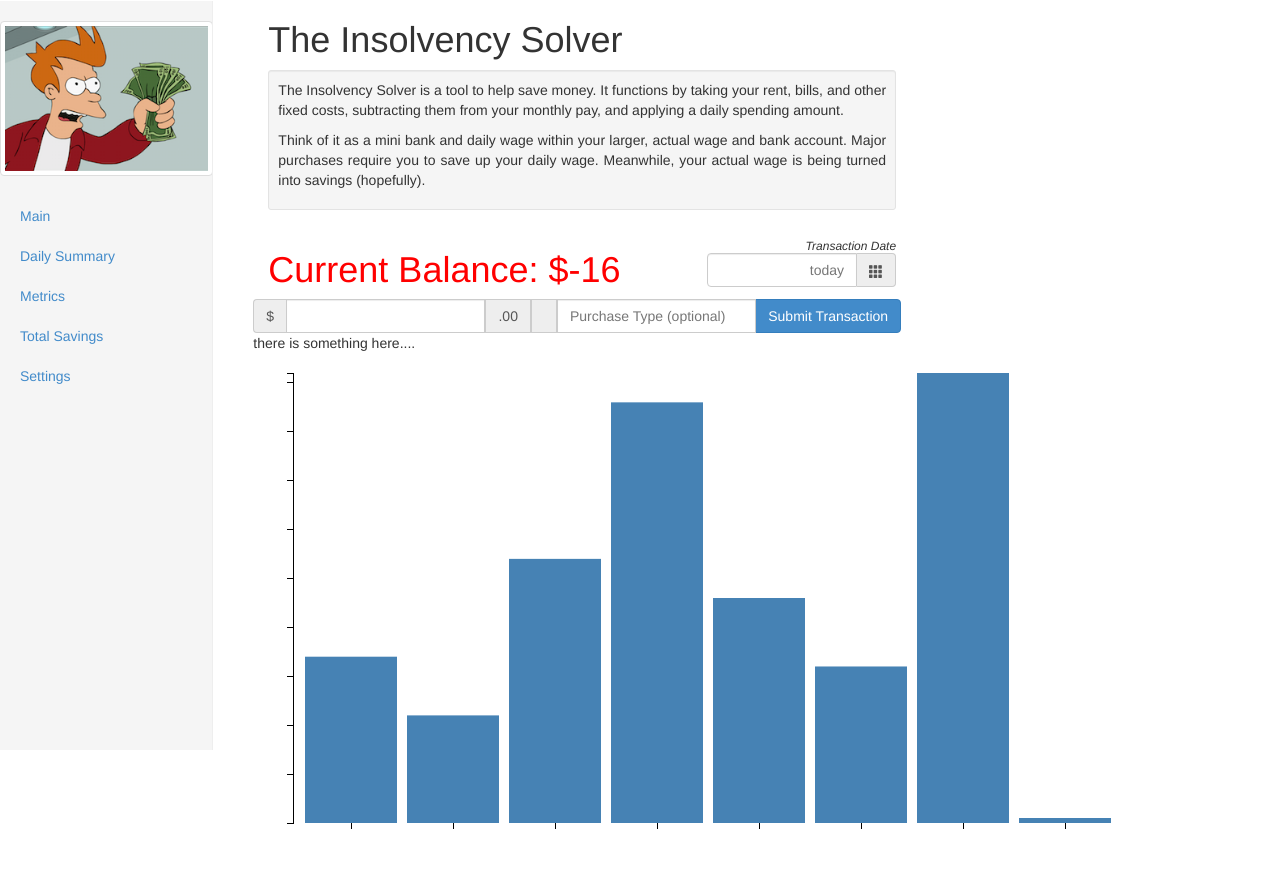
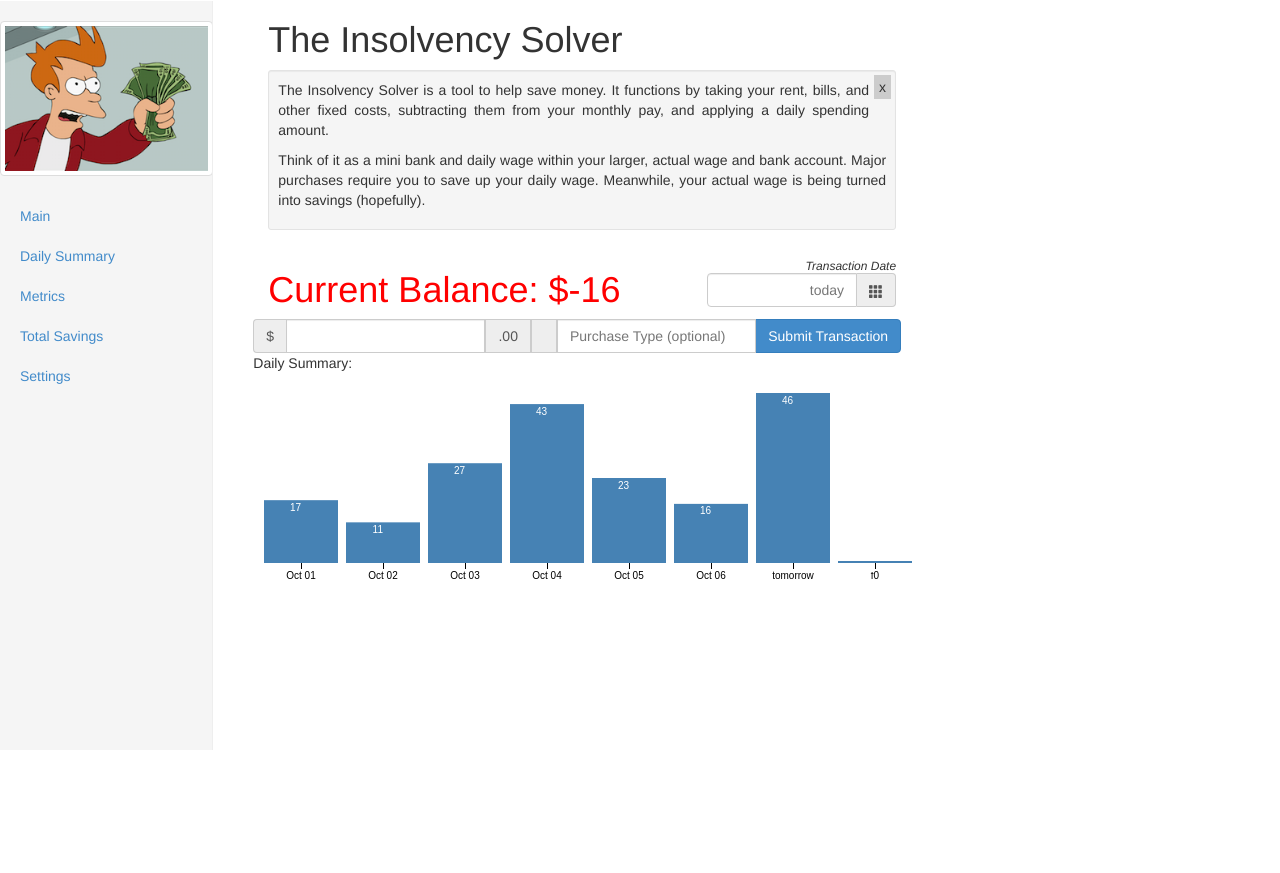
Before and after one commit to jakemadison/The_Insolvency_Solver, a Flask app: page /metrics in a window 1280 px wide. Shown: the part 50-923 px from the top of the page. After the commit the page ends 800 px from the top, so only its background shows below. Run offline with Flask 2, Linux system fonts and the light colour scheme; data comes from the database, SQL or seed files in the repository; both versions use the stored data as it was after the commit; some libraries are stand-ins or nearby versions.

Commit message:
d3 is working better.  added a hacky close box on desc.

```diff
--- a/app/static/css/main.css
+++ b/app/static/css/main.css
@@ -39,3 +39,24 @@
 #transaction_date {
     text-align: right;
 }
+
+
+
+#close {
+    float:right;
+    display:inline-block;
+    padding:2px 5px;
+    background:#ccc;
+    margin-top: -5px;
+    margin-right: -5px;
+    margin-left: 5px;
+    margin-bottom: 5px;
+}
+
+#close:hover {
+    float:right;
+    display:inline-block;
+    padding:2px 5px;
+    background:#ccc;
+    color:#fff;
+}
--- a/app/static/css/metrics.css
+++ b/app/static/css/metrics.css
@@ -13,10 +13,15 @@
 }
 
 .chart text {
-  fill: white;
+  fill: black;
   font: 10px sans-serif;
   text-anchor: end;
 }
+
+.bar_group text {
+    fill: white;
+}
+
 
 .bar:hover {
   fill: brown;
--- a/app/static/js/d3_functions.js
+++ b/app/static/js/d3_functions.js
@@ -1,9 +1,9 @@
 
 var select_paragraph = function() {
 
-    var margin = {top: 20, right: 30, bottom: 30, left: 40},
-        width = 900 - margin.left - margin.right,
-        height = 500 - margin.top - margin.bottom;
+    var margin = {top: 20, right: 30, bottom: 30, left: 0},
+        width = 700 - margin.left - margin.right,
+        height = 220 - margin.top - margin.bottom;
 
     var number_of_days = 14;
     var current_income = 30;
@@ -43,7 +43,7 @@ var select_paragraph = function() {
         //quick reversal of our desc() ordered array:
         for (var i = json.summary.length - 1; i >= 0; i--) {
             var datum = {"value": Math.abs(+json.summary[i].balance),
-                         "date": json.summary[i].date};
+                         "date": json.summary[i].date.substring(0,6)};
 
             data.push(datum);
 
@@ -56,10 +56,12 @@ var select_paragraph = function() {
             data.push(datum);
         }
 
+        var j = 0;
         while (data.length < number_of_days) {
             datum = {"value":.5,
-                         "date": 'future'};
+                         "date": 'f'+j};
             data.push(datum);
+            i++;
         }
 
         console.log('data loading is complete.');
@@ -85,14 +87,16 @@ var select_paragraph = function() {
 
         //append another group element, called y axis, and call it:
         chart.append("g")
-             .attr("class", "y axis")
-             .call(yAxis);
+             .attr("class", "y axis");
+//             .call(yAxis);
 
 
         //select all "bars" (even though they don't exist yet)
         chart.selectAll(".bar")
             .data(data)  //join our data on to our bars
           .enter()
+            .append("g")
+            .attr("class", "bar_group")
            .append("rect")//on enter, append a rect to them.
             .attr("class", "bar")  //give each rect the class "bar
             .attr("x", function(d) {return x(d.date);})  //set width to scale function of date
@@ -101,12 +105,12 @@ var select_paragraph = function() {
             .attr("width", x.rangeBand());  //set width to our x scale rangeband
 
         //select all bars and add a text element to them
-        chart.selectAll(".bar")
+        chart.selectAll(".bar_group")
             .append("text")
-            .attr("x", barwidth / 2)
-            .attr("y", function(d) {return y(d.value) + 3;})
-            .attr("dy", "0.75em")
-            .text(function (d) {return d.value;});
+              .attr("x", function(d) {return x(d.date) + (x.rangeBand()/2)})
+              .attr("y", function(d) {return y(d.value) + 3;})
+              .attr("dy", "0.75em")
+              .text(function (d) {return d.value;});
 
 
     }); //end of json loading.
--- a/app/static/js/main.js
+++ b/app/static/js/main.js
@@ -40,3 +40,12 @@ $('.date').datepicker({
     autoclose: true,
     todayHighlight: true
 });
+
+
+window.onload = function(){
+    document.getElementById('close').onclick = function(){
+        this.parentNode.parentNode.parentNode
+        .removeChild(this.parentNode.parentNode);
+        return false;
+    };
+};
--- a/app/templates/base.html
+++ b/app/templates/base.html
@@ -93,6 +93,7 @@
             <h1 class="title">The Insolvency Solver</h1>
                 <div class="panel panel-default well well-sm">
              <div id="description">
+                 <span id='close'>x</span>
         <p>The Insolvency Solver is a tool to help save money.  It functions by taking your rent, bills,
         and other fixed costs, subtracting them from your monthly pay, and applying a daily
         spending amount. </p>
@@ -100,7 +101,8 @@
         <p>Think of it as a mini bank and daily wage within your larger, actual wage and bank account.
             Major purchases require you to save up your daily wage.
             Meanwhile, your actual wage is being turned into savings (hopefully).</p>
-            </div>
+
+             </div>
 
 
           </div>
--- a/app/templates/metrics.html
+++ b/app/templates/metrics.html
@@ -2,7 +2,7 @@
 {% block content %}
 
 
-<div>there is something here....</div>
+<div>Daily Summary: </div>
 <svg class="chart"></svg>
 
 <script src="../static/js/d3_functions.js"></script>
```
Also changed, not shown: app.db.
